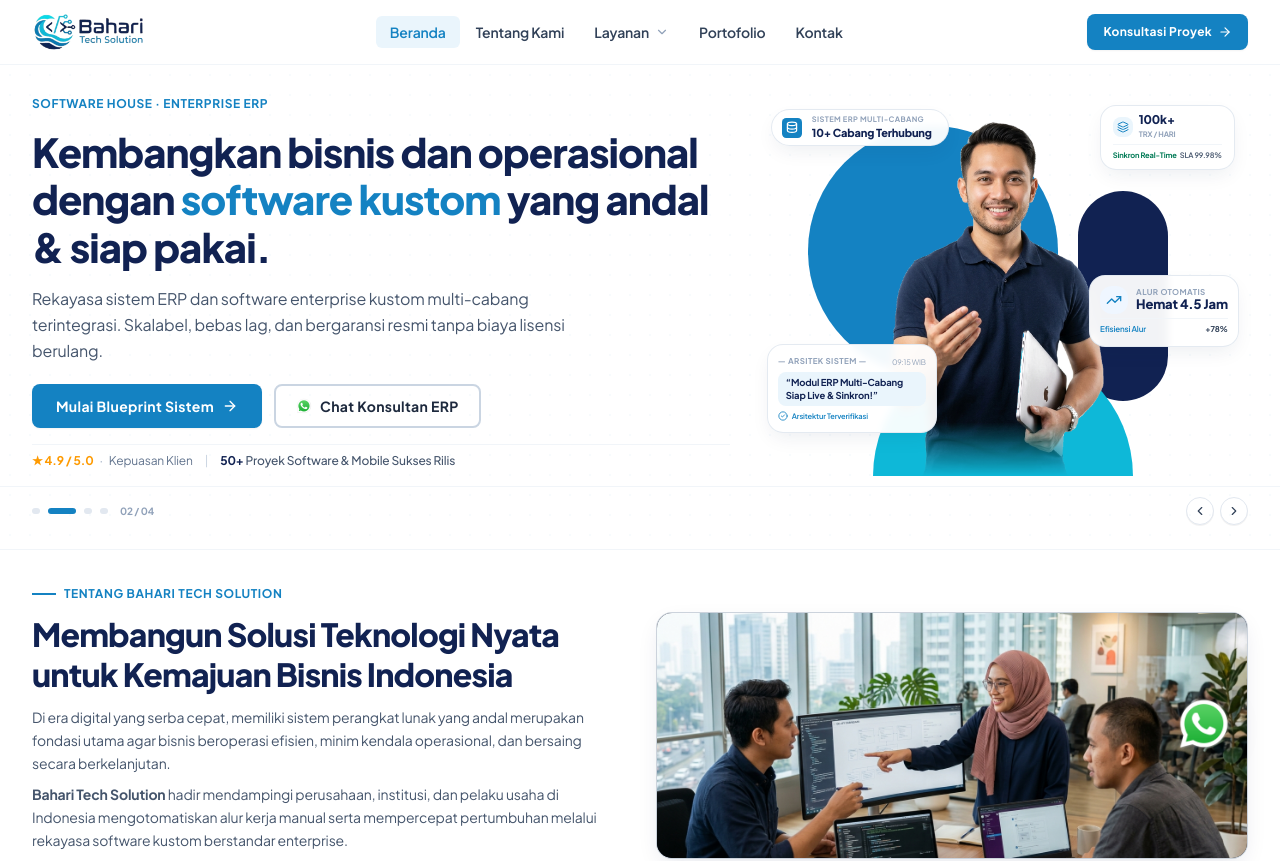
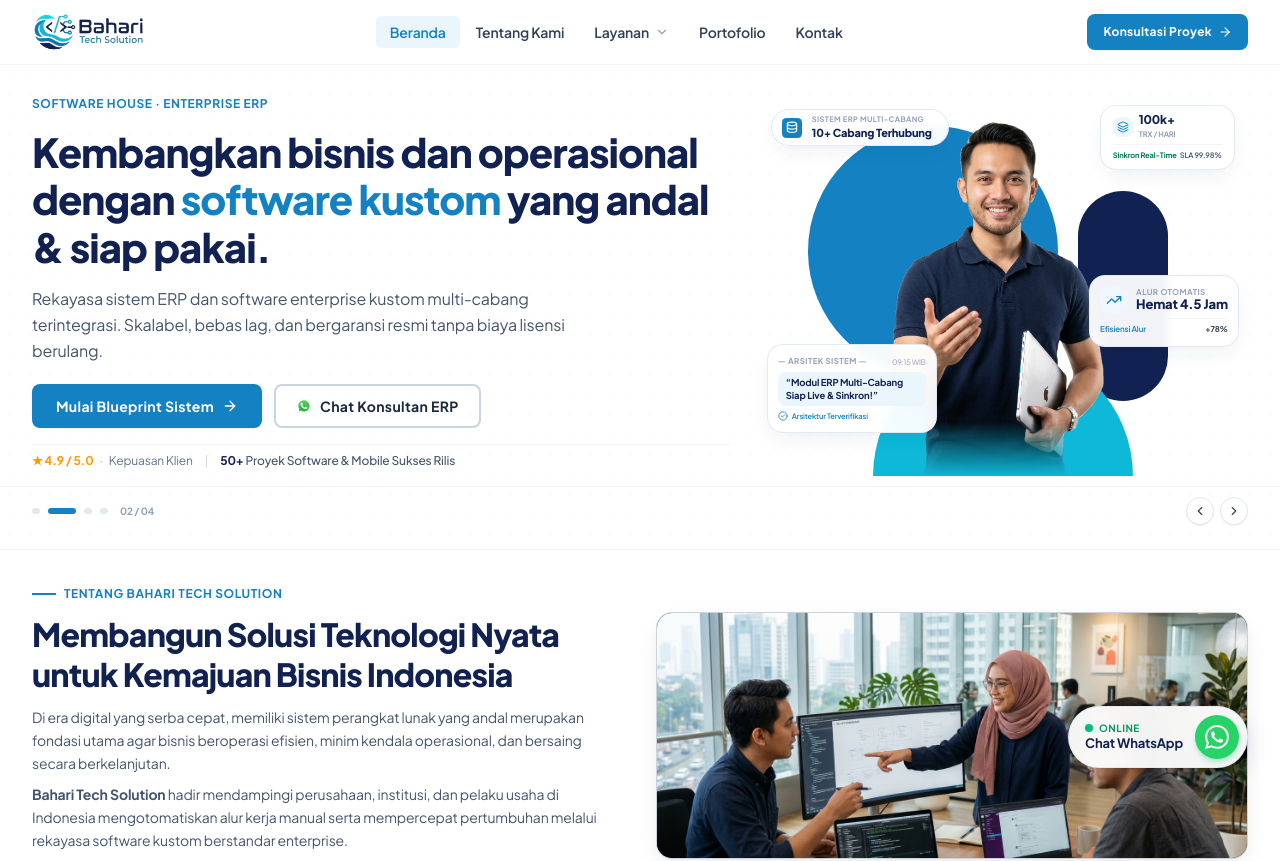
Before and after one commit to baharitechsolution/company-profile, a Next.js app: page / in a window 1280 px wide. Shown: the top 861 px of the page. Built offline with nearby package versions, Linux system fonts and the light colour scheme.

Commit message:
feat(ui): standardize floating WhatsApp button with prominent enterprise pill widget and balanced positioning

```diff
--- a/src/components/layout/whatsapp-button.tsx
+++ b/src/components/layout/whatsapp-button.tsx
@@ -1,6 +1,18 @@
 import Link from "next/link";
-import Image from "next/image";
 import { siteConfig } from "@/config/site";
+
+function WhatsAppIcon({ className = "h-5 w-5 sm:h-5.5 sm:w-5.5" }: { className?: string }) {
+  return (
+    <svg
+      viewBox="0 0 24 24"
+      fill="currentColor"
+      className={className}
+      aria-hidden="true"
+    >
+      <path d="M17.472 14.382c-.297-.149-1.758-.867-2.03-.967-.273-.099-.471-.148-.67.15-.197.297-.767.966-.94 1.164-.173.199-.347.223-.644.075-.297-.15-1.255-.463-2.39-1.475-.883-.788-1.48-1.761-1.653-2.059-.173-.297-.018-.458.13-.606.134-.133.298-.347.446-.52.149-.174.198-.298.298-.497.099-.198.05-.371-.025-.52-.075-.149-.669-1.612-.916-2.207-.242-.579-.487-.5-.669-.51-.173-.008-.371-.01-.57-.01-.198 0-.52.074-.792.372-.272.297-1.04 1.016-1.04 2.479 0 1.462 1.065 2.875 1.213 3.074.149.198 2.096 3.2 5.077 4.487.709.306 1.262.489 1.694.625.712.227 1.36.195 1.871.118.571-.085 1.758-.719 2.006-1.413.248-.694.248-1.289.173-1.413-.074-.124-.272-.198-.57-.347m-5.421 7.403h-.004a9.87 9.87 0 01-5.031-1.378l-.361-.214-3.741.982.998-3.648-.235-.374a9.86 9.86 0 01-1.51-5.26c.001-5.45 4.436-9.884 9.888-9.884 2.64 0 5.122 1.03 6.988 2.898a9.825 9.825 0 012.893 6.994c-.003 5.45-4.437 9.884-9.885 9.884m8.413-18.297A11.815 11.815 0 0012.05 0C5.495 0 .16 5.335.157 11.892c0 2.096.547 4.142 1.588 5.945L.057 24l6.305-1.654a11.882 11.882 0 005.683 1.448h.005c6.554 0 11.89-5.335 11.893-11.893a11.821 11.821 0 00-3.48-8.413z" />
+    </svg>
+  );
+}
 
 export function WhatsAppButton() {
   const message = encodeURIComponent(
@@ -8,33 +20,34 @@
   );
 
   return (
-    <div className="fixed bottom-8 sm:bottom-10 lg:bottom-12 right-6 sm:right-10 lg:right-12 z-40 flex items-center">
+    <div className="fixed bottom-6 right-6 sm:bottom-7 sm:right-7 lg:bottom-8 lg:right-8 z-40 flex items-center">
       <Link
         href={`https://wa.me/${siteConfig.contact.whatsapp}?text=${message}`}
         target="_blank"
         rel="noopener noreferrer"
         aria-label="Konsultasi Langsung via WhatsApp CV. Bahari Tech Solution"
-        className="group relative flex items-center justify-center transition-all duration-300 ease-out hover:scale-108 active:scale-95 cursor-pointer focus:outline-none focus:ring-4 focus:ring-[#25D366]/30 rounded-full"
+        className="group flex items-center gap-3 bg-white/95 backdrop-blur-md pl-4 pr-2 py-2 rounded-full shadow-[0_8px_25px_rgba(17,34,82,0.12),0_2px_8px_rgba(0,0,0,0.06)] border border-slate-200/90 hover:border-[#25D366] hover:shadow-[0_12px_32px_rgba(37,211,102,0.3)] transition-all duration-300 hover:scale-103 active:scale-97 cursor-pointer focus:outline-none focus:ring-4 focus:ring-[#25D366]/20"
       >
-        {/* WhatsApp Official Logo with Crisp Ambient Shadow */}
-        <Image
-          src="/images/Icon/icon whatsapp.png"
-          alt="WhatsApp CV. Bahari Tech Solution"
-          width={64}
-          height={64}
-          priority
-          quality={100}
-          className="h-12 w-12 sm:h-14 sm:w-14 object-contain filter drop-shadow-[0_6px_16px_rgba(17,34,82,0.16)] group-hover:drop-shadow-[0_10px_22px_rgba(37,211,102,0.45)] transition-all duration-300"
-        />
+        {/* Teks Status Online & CTA Terbaca Jelas (Standar Enterprise) */}
+        <div className="flex flex-col text-left">
+          <div className="flex items-center gap-1.5">
+            <span className="relative flex h-2 w-2">
+              <span className="animate-ping absolute inline-flex h-full w-full rounded-full bg-emerald-400 opacity-75" />
+              <span className="relative inline-flex rounded-full h-2 w-2 bg-emerald-500" />
+            </span>
+            <span className="text-[10px] font-bold uppercase tracking-wider text-emerald-600 leading-none">
+              Online
+            </span>
+          </div>
+          <span className="text-xs sm:text-[13px] font-bold text-[#112252] leading-tight mt-0.5 whitespace-nowrap">
+            Chat WhatsApp
+          </span>
+        </div>
 
-        {/* Floating Tooltip (Hanya Muncul saat Hover di Layar Komputer / Desktop) */}
-        <span
-          role="tooltip"
-          className="pointer-events-none absolute right-[calc(100%+14px)] top-1/2 -translate-y-1/2 hidden md:inline-flex items-center px-3 py-1.5 rounded-lg bg-[#112252] text-white text-xs font-semibold whitespace-nowrap shadow-xl border border-slate-700/80 opacity-0 -translate-x-2 group-hover:opacity-100 group-hover:translate-x-0 transition-all duration-200 ease-out"
-        >
-          Konsultasi WhatsApp
-          <span className="absolute -right-1 top-1/2 -translate-y-1/2 border-y-4 border-y-transparent border-l-4 border-l-[#112252]" />
-        </span>
+        {/* Tombol Lingkaran Solid Hijau WhatsApp Resmi */}
+        <div className="h-10 w-10 sm:h-11 sm:w-11 rounded-full bg-[#25D366] text-white flex items-center justify-center shadow-md shadow-emerald-500/25 shrink-0 group-hover:bg-[#20ba59] transition-colors">
+          <WhatsAppIcon className="h-5 w-5 sm:h-6 sm:w-6 text-white" />
+        </div>
       </Link>
     </div>
   );
```
